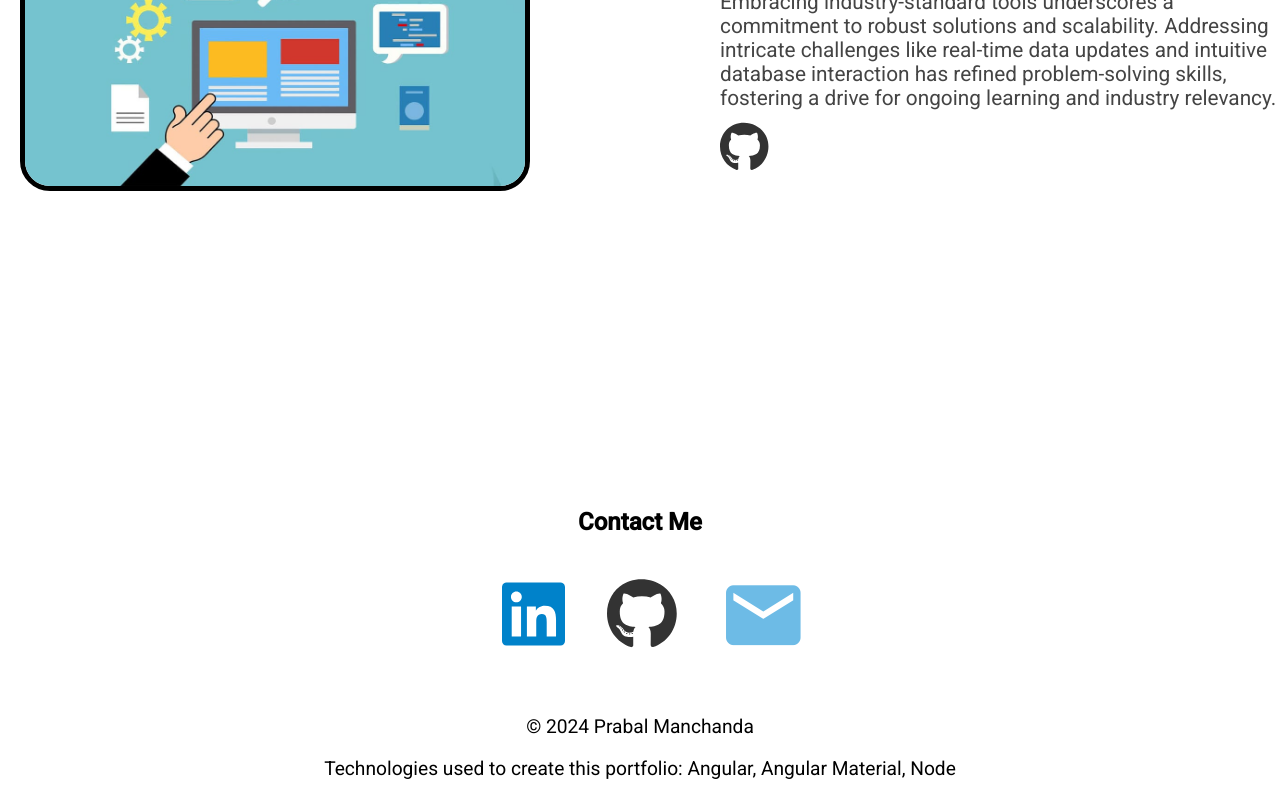
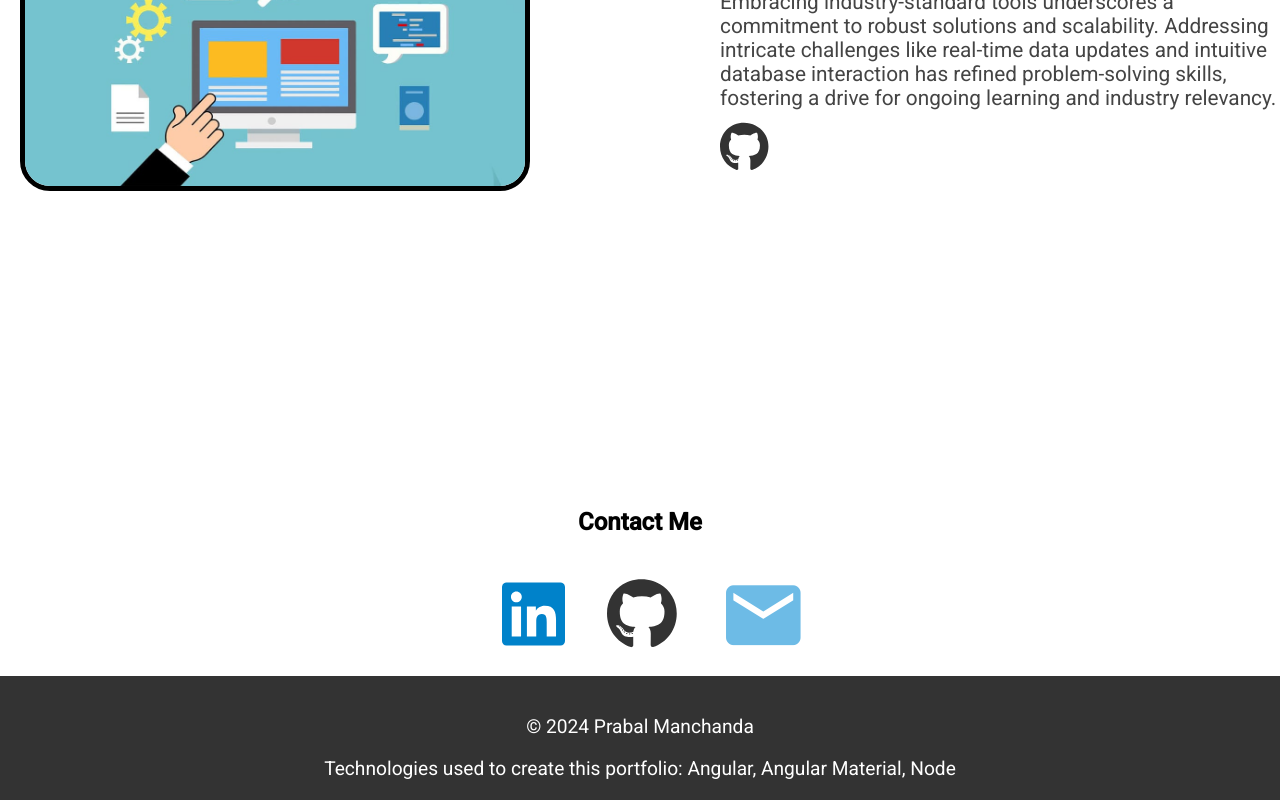
Before and after one commit to Prabal31/My-Portfolio, an Angular app: page / in a window 1280 px wide. Shown: the part 4496-5296 px from the top of the page. Built offline with nearby package versions, Linux system fonts and the light colour scheme.

Commit message:
added styling in footer components so that it come same in all the divices and screen size

```diff
--- a/src/app/footer/footer.component.css
+++ b/src/app/footer/footer.component.css
@@ -2,8 +2,32 @@
 #footer {
     bottom: 0;
     left: 0;
-    min-width: 100vh;
+    width: 100vw;
     text-align: center;
     font-size: 1.2em;
-    padding: 20px 0; /* Optional: Add padding for better visibility */
+    padding: 20px 0;
+    background-color: #333;
+    color: #fff;
 }
+
+/* Responsive Design */
+@media only screen and (max-width: 600px) {
+    #footer {
+        font-size: 1em;
+        padding: 10px 0;
+    }
+}
+
+@media only screen and (min-width: 601px) and (max-width: 1200px) {
+    #footer {
+        font-size: 1.1em;
+        padding: 15px 0;
+    }
+}
+
+@media only screen and (min-width: 1201px) {
+    #footer {
+        font-size: 1.2em;
+        padding: 20px 0;
+    }
+}
```
Also changed, not shown: src/app/footer/footer.component.html (line endings or trailing spaces).
